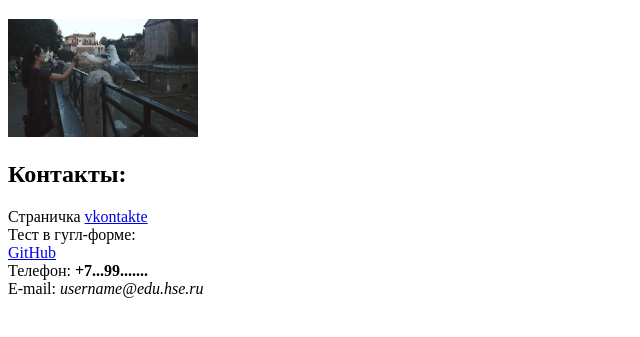
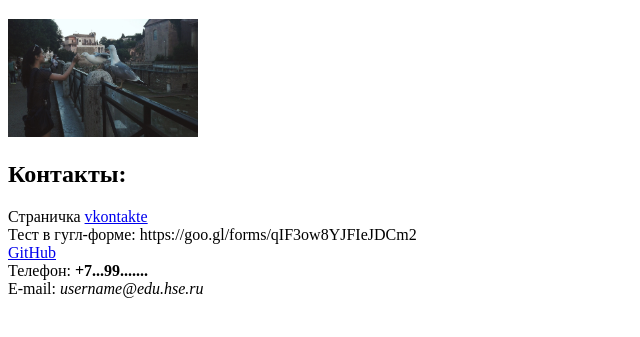
Before and after one commit to MarieGlukhova/MarieGlukhova.github.io, a plain HTML site: page index.html in a window 1280 px wide. Shown: the part 61-398 px from the top of the page, without its empty margins (0-640 px from the left). Drawn offline with Linux system fonts and the light colour scheme.

Commit message:
Update index.html

```diff
--- a/index.html
+++ b/index.html
@@ -11,7 +11,7 @@
       <h2>Контакты:</h2>
       Страничка <a href=https://vk.com/masyamashuu>vkontakte</a>
       <br/>
-      Тест в гугл-форме: <a href=https://goo.gl/forms/qIF3ow8YJFIeJDCm2</a>
+      Тест в гугл-форме: https://goo.gl/forms/qIF3ow8YJFIeJDCm2
       <br/>
       <a href=https://github.com/username>GitHub</a>
       <br/>
```
